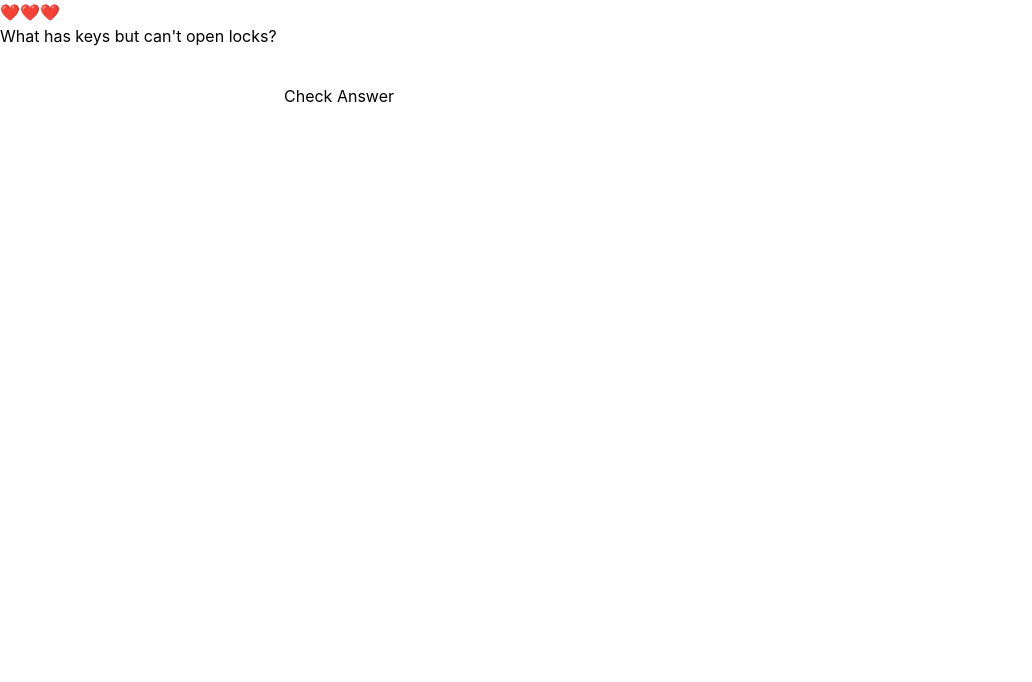
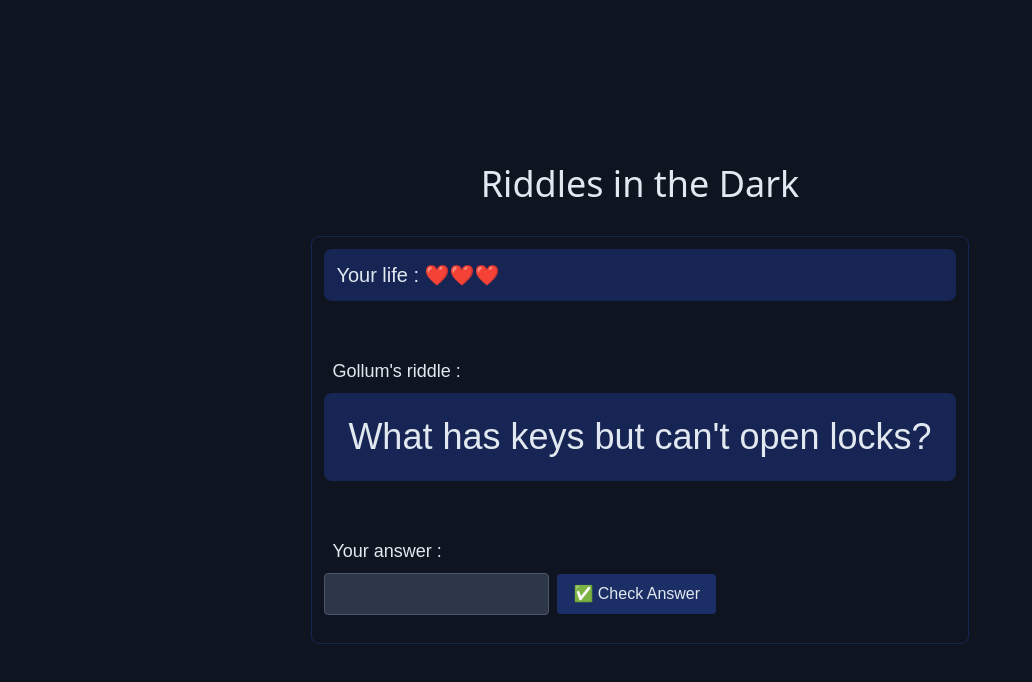
Before and after one commit to Legareto/riddles-in-the-dark, a Next.js app: page / in a window 1280 px wide. Shown: the top 682 px of the page, without its empty margins (0-1032 px from the left). Built offline with nearby package versions, Linux system fonts and the light colour scheme.

Commit message:
styles: shaping a bit of the game UI

```diff
--- a/components/ButtonAnswer.js
+++ /dev/null
@@ -1,26 +0,0 @@
-import { useContext, useState } from "react";
-import { GameContext } from "../contexts/GameContext";
-
-function Game() {
-  const { currentQuestion, checkAnswer } = useContext(GameContext);
-  const [answer, setAnswer] = useState("");
-
-  const handleAnswerChange = (event) => {
-    setAnswer(event.target.value);
-  };
-
-  const handleCheckAnswer = () => {
-    checkAnswer(answer);
-    setAnswer("");
-  };
-
-  return (
-    <div>
-      <h1>{currentQuestion.question}</h1>
-      <input type="text" value={answer} onChange={handleAnswerChange} />
-      <button onClick={handleCheckAnswer}>Check Answer</button>
-    </div>
-  );
-}
-
-export default Game;
--- /dev/null
+++ b/components/GameTitle.js
@@ -0,0 +1,9 @@
+const GameTitle = () => {
+  return (
+    <h1 className="mt-2 mb-8 text-center text-4xl font-sans">
+      Riddles in the Dark
+    </h1>
+  );
+};
+
+export default GameTitle;
--- /dev/null
+++ b/components/HealthBar.js
@@ -0,0 +1,11 @@
+import LifeIndicator from "/components/LifeIndicator";
+
+const HealthBar = () => {
+  return (
+    <div className="p-3 mb-6 rounded-lg bg-blue-950">
+      <LifeIndicator />
+    </div>
+  );
+};
+
+export default HealthBar;
--- a/components/LifeIndicator.js
+++ b/components/LifeIndicator.js
@@ -4,7 +4,8 @@ const LifeIndicator = () => {
   const { lives } = useGame();
 
   return (
-    <div>
+    <div className="flex text-xl justify-left">
+      <p>Your life :&nbsp;</p>
       {Array.from({ length: lives }).map((_, idx) => (
         <span key={idx}>❤️</span>
       ))}
--- a/pages/index.js
+++ b/pages/index.js
@@ -1,9 +1,10 @@
 import { useGame } from "../contexts/GameContext";
 import riddles from "../data/riddles";
-import LifeIndicator from "../components/LifeIndicator";
 import { useState } from "react";
+import HealthBar from "../components/HealthBar";
+import GameTitle from "../components/GameTitle";
 
-const HomePage = () => {
+const Game = () => {
   const { currentLevel, reduceLife, nextLevel } = useGame();
   const currentRiddle = riddles[currentLevel - 1];
   const [answer, setAnswer] = useState("");
@@ -22,15 +23,26 @@ const HomePage = () => {
   };
 
   return (
-    <div>
-      <LifeIndicator />
-      <h1>{currentRiddle.question}</h1>
-      <input type="text" value={answer} onChange={handleAnswerChange} />
-      <button className="p-6 m-3" onClick={handleCheckAnswer}>
-        Check Answer
-      </button>
+    <div className="">
+      <GameTitle />
+      <div className="p-3 border border-blue-950 rounded-lg">
+        <HealthBar />
+        <div className="mt-12 mb-12">
+          <h3 className="p-2 text-lg">Gollum&apos;s riddle :</h3>
+          <h2 className="p-6 text-4xl rounded-lg bg-blue-950">
+            {currentRiddle.question}
+          </h2>
+        </div>
+        <div>
+          <h3 className="p-2 text-lg">Your answer :</h3>
+          <input type="text" value={answer} onChange={handleAnswerChange} />
+          <button className="ml-2" onClick={handleCheckAnswer}>
+            ✅ Check Answer
+          </button>
+        </div>
+      </div>
     </div>
   );
 };
 
-export default HomePage;
+export default Game;
--- a/styles/globals.css
+++ b/styles/globals.css
@@ -4,27 +4,45 @@
 
 html,
 body {
-  padding: 0;
-  margin: 0;
-  font-family: -apple-system, BlinkMacSystemFont, Segoe UI, Roboto, Oxygen,
-    Ubuntu, Cantarell, Fira Sans, Droid Sans, Helvetica Neue, sans-serif;
+  height: 100%;
 }
 
-a {
-  color: inherit;
-  text-decoration: none;
+body {
+  display: flex;
+  flex-direction: column;
+  justify-content: center;
+  align-items: center;
+  font-family: sans-serif;
+  background-color: #0f1520;
+  color: #e2e8f0;
 }
 
-* {
-  box-sizing: border-box;
+.container {
+  max-width: 650px;
+  padding: 2rem;
+  background-color: #0f1520;
+  box-shadow: 0 0 10px rgba(0, 0, 0, 0.5);
+  border-radius: 0.5rem;
 }
 
-@media (prefers-color-scheme: dark) {
-  html {
-    color-scheme: dark;
-  }
-  body {
-    color: white;
-    background: black;
-  }
+input[type="text"] {
+  border: 1px solid #4a5568;
+  border-radius: 0.25rem;
+  padding: 0.5rem;
+  margin-bottom: 1rem;
+  background-color: #2d3748;
+  color: #e2e8f0;
 }
+
+button {
+  background-color: #1c2e66;
+  color: #e2e8f0;
+  border: none;
+  border-radius: 0.25rem;
+  padding: 0.5rem 1rem;
+  cursor: pointer;
+}
+
+button:hover {
+  background-color: #2b6cb0;
+}
```
